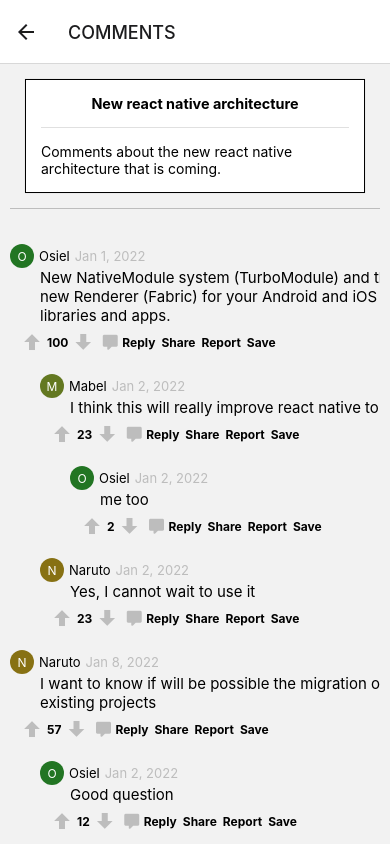
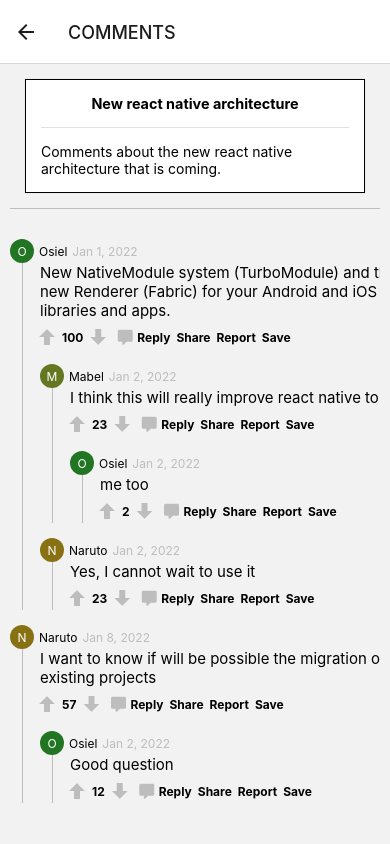
Before and after one commit to osielmesa/commentify, a React Native app: screen / in a window 390 px wide. Both pictures are taken after a click on the element 195 px from the left and 128 px from the top of the page. Built offline with nearby package versions, Linux system fonts and the light colour scheme.

Commit message:
Adding and adjusting comment vertical line

```diff
--- a/src/components/home/commentItem/CommentsHeader.tsx
+++ b/src/components/home/commentItem/CommentsHeader.tsx
@@ -51,6 +51,7 @@ const CommentsHeader: React.FC<CommentsHeaderType> = props => {
           name="arrow-up-bold"
           color={theme.colors.grey}
           type="material-community"
+          size={24}
         />
 
         <CustomText
@@ -62,6 +63,7 @@ const CommentsHeader: React.FC<CommentsHeaderType> = props => {
           name="arrow-down-bold"
           color={theme.colors.grey}
           type="material-community"
+          size={24}
         />
 
         <IconButton
@@ -96,19 +98,19 @@ const CommentsHeader: React.FC<CommentsHeaderType> = props => {
 
 const styles = StyleSheet.create({
   container: {
-    marginTop: 20,
+    marginTop: 15,
   },
   authorView: {
     flexDirection: 'row',
     alignItems: 'center',
   },
   authorText: {
-    fontSize: 13,
+    fontSize: 12,
     marginLeft: 5,
   },
   dateText: {
     marginLeft: 5,
-    fontSize: 13,
+    fontSize: 12,
     color: theme.colors.grey,
   },
   commentText: {
@@ -119,7 +121,7 @@ const styles = StyleSheet.create({
     flexDirection: 'row',
     alignItems: 'center',
     marginTop: 5,
-    marginLeft: 10,
+    marginLeft: 25,
   },
   actionsElements: {
     marginHorizontal: 3,
--- a/src/components/home/commentItem/index.tsx
+++ b/src/components/home/commentItem/index.tsx
@@ -1,7 +1,8 @@
 import React from 'react';
-import { StyleSheet, FlatList, ScrollView } from 'react-native';
+import { StyleSheet, FlatList, ScrollView, View } from 'react-native';
 import { CommentType } from '../../../services/comments';
 import CommentsHeader from './CommentsHeader';
+import { theme } from '../../../theme';
 
 interface CommentItemType {
   comment: CommentType;
@@ -19,6 +20,7 @@ const CommentItem: React.FC<CommentItemType> = ({
       horizontal={true}
       style={containerStyle}
       contentContainerStyle={styles.contentContainerStyle}>
+      <View style={styles.commentLine} />
       <FlatList
         data={comments || []}
         keyExtractor={item => item.id}
@@ -48,6 +50,14 @@ const styles = StyleSheet.create({
     marginLeft: 30,
     paddingRight: 30,
   },
+  commentLine: {
+    position: 'absolute',
+    top: 15,
+    left: 12,
+    width: 1,
+    height: '100%',
+    backgroundColor: theme.colors.grey,
+  },
 });
 
 export default CommentItem;
```
